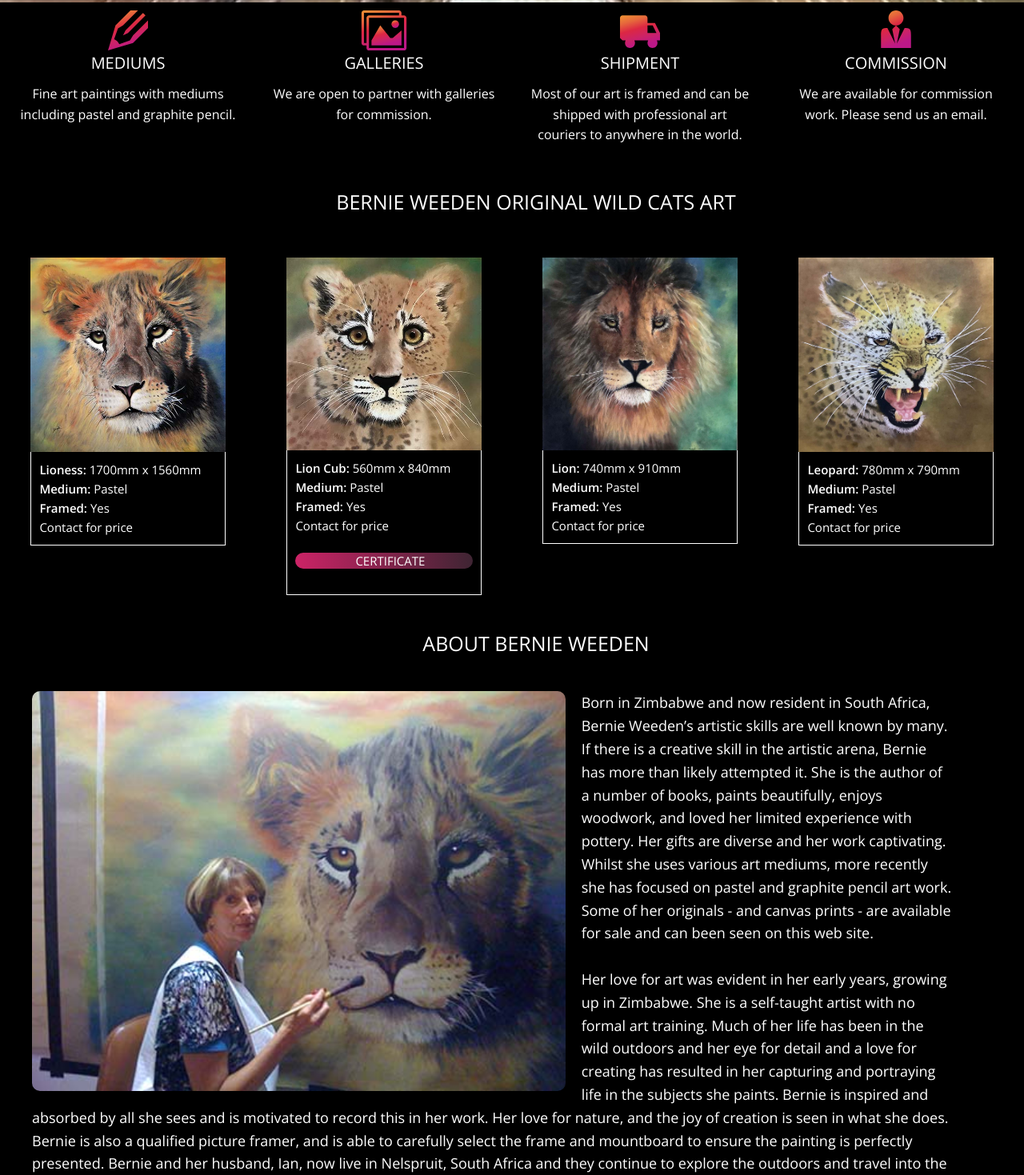
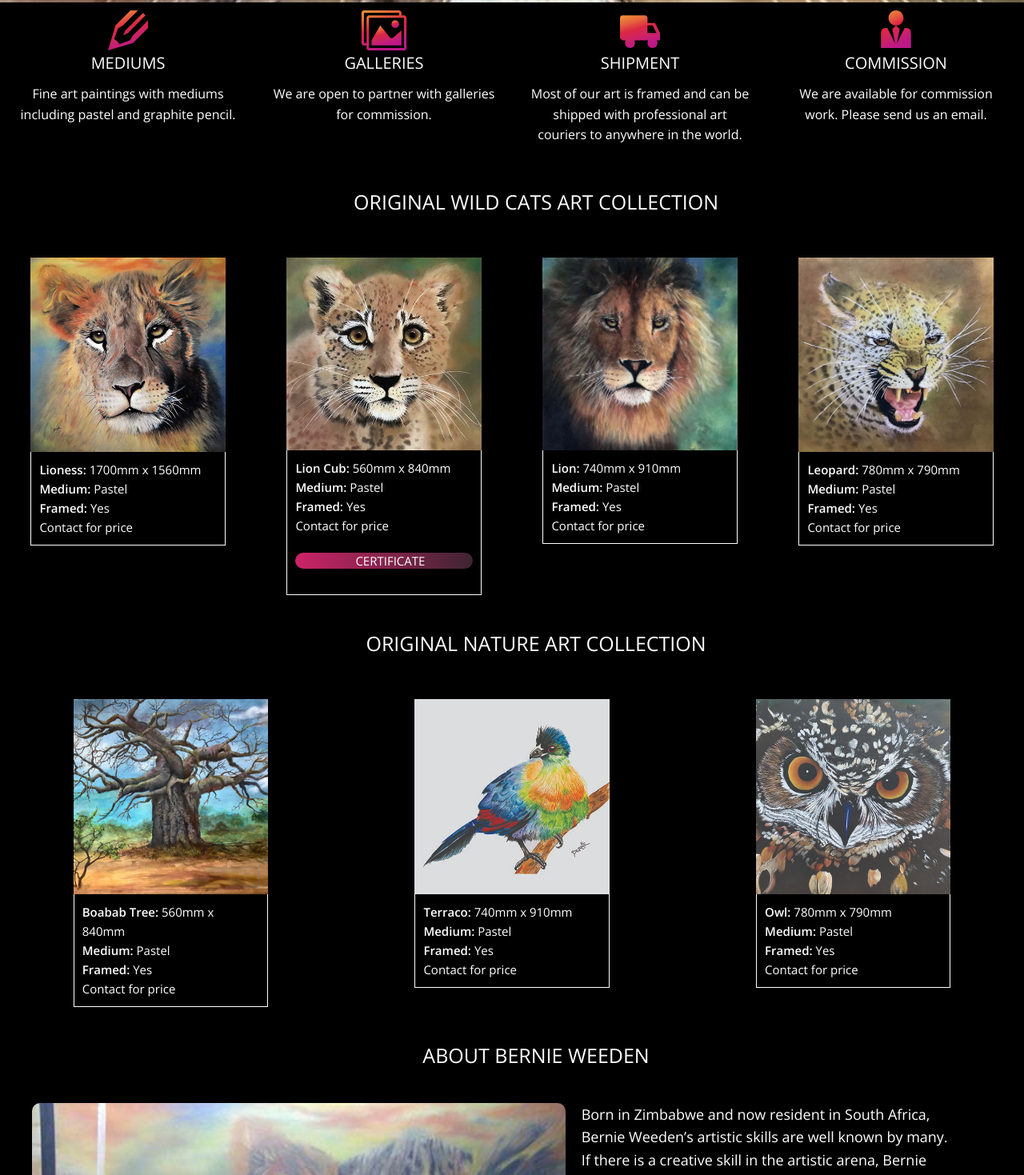
Before and after one commit to aswanevelder/bernie, a website: page index.html in a window 1280 px wide. Shown: the part 797-2266 px from the top of the page at 80% size. Drawn offline with nearby package versions, Linux system fonts and the light colour scheme.

Commit message:
Added trees

```diff
--- a/index.html
+++ b/index.html
@@ -3,9 +3,9 @@
     <head>
         <meta charset="utf-8" />
         <meta name="viewport" content="width=device-width, initial-scale=1.0" />
-        <title>BERNIE WEEDEN ART - Original Wild Cat Fine Art for Sale</title>
+        <title>BERNIE WEEDEN ART - Original Nature Fine Art for Sale</title>
         <meta name="keywords"
-            content="ORIGINAL FINE ART, WILD CATS, WILD CATS PAINTINGS, ART, PASTEL, SOUTH AFRICA, LION, LION CUB, LEOPARD, LIONESS, BERNIE">
+            content="ORIGINAL FINE ART, NATURE, WILD CATS, WILD CATS PAINTINGS, ART, PASTEL, SOUTH AFRICA, LION, LION CUB, LEOPARD, LIONESS, BERNIE">
         <meta name="description"
             content="The home of Bernie Weeden Fine Art paintings. Visit us to see the latest available paintings for sale from this renown artist. Art for sale can be shipped worldwide.">
         <link rel="stylesheet" href="/css/style.css" />
@@ -114,7 +114,7 @@
                             <span class="main-features__description">We are available for commission work. Please send us an email.</span>
                         </div>
                     </div>
-                    <h1 class="main-view__heading">BERNIE WEEDEN ORIGINAL WILD CATS ART</h1>
+                    <h1 class="main-view__heading">ORIGINAL WILD CATS ART COLLECTION</h1>
                     <div class="main-features">
                         <div class="main-features__item">
                             <img class="gallery__photo" src="img/artforsale-lioness.jpg">
@@ -135,6 +135,22 @@
                         <div class="main-features__item">
                             <img class="gallery__photo" src="img/artforsale-leopard.jpg">
                             <div class="main-features__info"><b>Leopard:</b> 780mm x 790mm<br/><b>Medium:</b> Pastel <br/><b>Framed:</b> Yes <br/> Contact for price</div>
+                        </div>
+                    </div>
+                    <h1 class="main-view__heading">ORIGINAL NATURE ART COLLECTION</h1>
+                    <div class="main-features">
+                        <div class="main-features__item">
+                            <img class="gallery__photo" src="img/artforsale-tree.jpg">
+                            <div class="main-features__info"><b>Boabab Tree:</b> 560mm x 840mm<br/><b>Medium:</b> Pastel <br/><b>Framed:</b> Yes <br/> Contact for price <br/>
+                            </div>
+                        </div>
+                        <div class="main-features__item">
+                            <img class="gallery__photo" src="img/artforsale-terraco.jpg">
+                            <div class="main-features__info"><b>Terraco:</b> 740mm x 910mm<br/><b>Medium:</b> Pastel <br/><b>Framed:</b> Yes <br/> Contact for price</div>
+                        </div>
+                        <div class="main-features__item">
+                            <img class="gallery__photo" src="img/artforsale-owl.jpg">
+                            <div class="main-features__info"><b>Owl:</b> 780mm x 790mm<br/><b>Medium:</b> Pastel <br/><b>Framed:</b> Yes <br/> Contact for price</div>
                         </div>
                     </div>
                     <h1 class="main-view__heading">ABOUT BERNIE WEEDEN</h1>
```
Also changed, not shown: package.json (+5 -5 lines), 1 other file.
